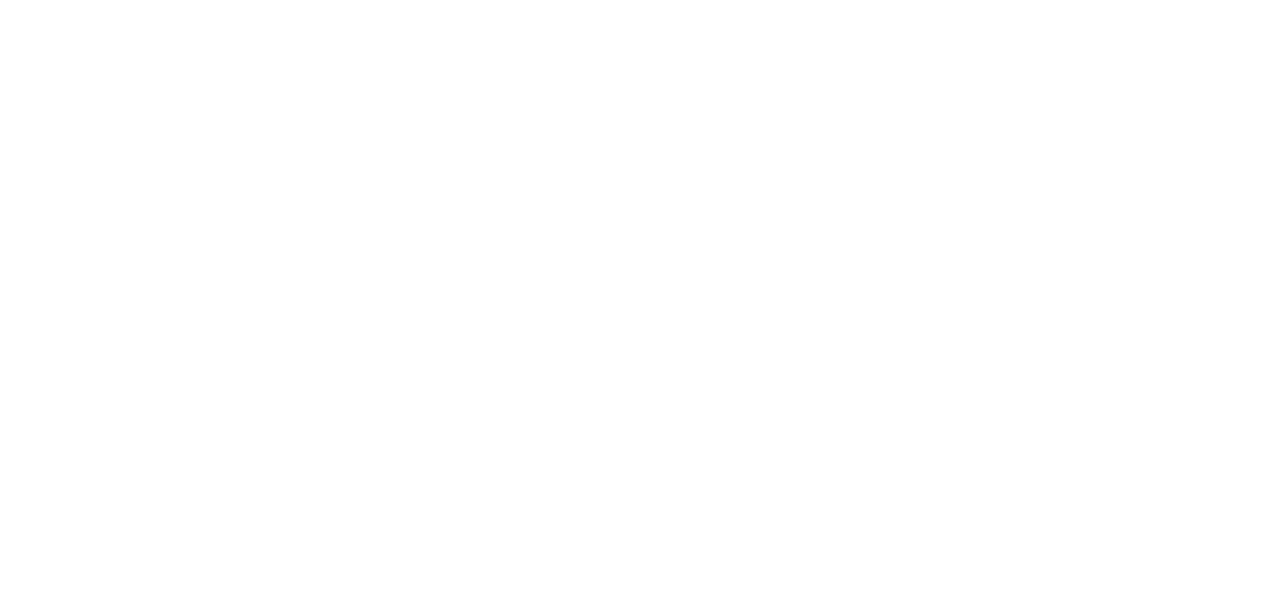
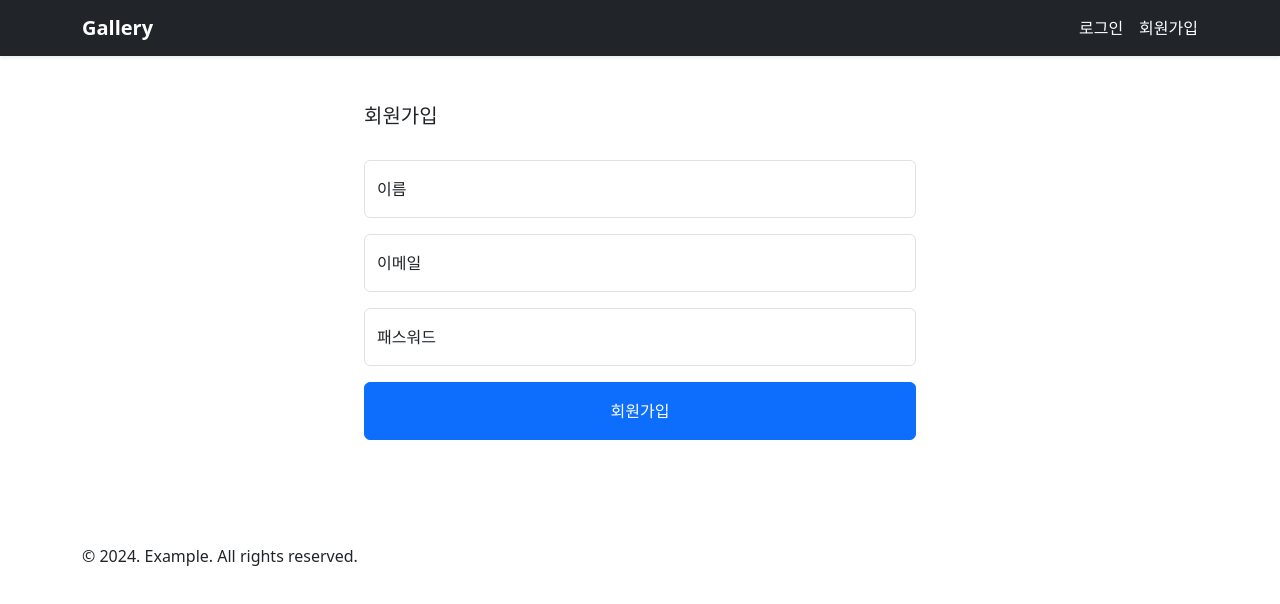
Before and after one commit to iddadda/til_galleryShop, a Vue app: page /join in a window 1280 px wide. Before the commit this address had no page. Shown: the top 604 px of the page. Built offline with nearby package versions, Linux system fonts and the light colour scheme.

Commit message:
[feat]: 회원가입 화면 만드는 중

```diff
--- a/src/App.vue
+++ b/src/App.vue
@@ -1,5 +1,12 @@
-<script setup></script>
+<script setup>
+import Header from "@/components/Header.vue";
+import Footer from "./components/Footer.vue";
+</script>
 
-<template></template>
+<template>
+  <Header />
+  <router-view />
+  <Footer />
+</template>
 
 <style scoped></style>
--- /dev/null
+++ b/src/components/Footer.vue
@@ -0,0 +1,11 @@
+<script setup></script>
+
+<template>
+  <footer class="py-5">
+    <div class="container">
+      <div>&copy; 2024. Example. All rights reserved.</div>
+    </div>
+  </footer>
+</template>
+
+<style scoped></style>
--- /dev/null
+++ b/src/components/Header.vue
@@ -0,0 +1,41 @@
+<script setup>
+// 로그아웃
+const logoutAccount = async () => {
+  alert("준비 중!");
+};
+</script>
+
+<template>
+  <header>
+    <div class="navbar navbar-dark bg-dark text-white shadow-sm">
+      <div class="container">
+        <router-link to="/" class="navbar-brand">
+          <strong>Gallery</strong>
+        </router-link>
+        <div class="menus d-flex gap-3">
+          <template v-if="true">
+            <router-link to="/login">로그인</router-link>
+            <router-link to="/join">회원가입</router-link>
+          </template>
+          <template v-else>
+            <a @click="logoutAccount()">로그아웃</a>
+            <router-link to="orders">주문 내역</router-link>
+            <router-link to="cart">장바구니</router-link>
+          </template>
+        </div>
+      </div>
+    </div>
+  </header>
+</template>
+
+<style lang="scss" scoped>
+header {
+  .menus {
+    a {
+      cursor: pointer;
+      color: #fff;
+      text-decoration: none;
+    }
+  }
+}
+</style>
--- /dev/null
+++ b/src/views/Join.vue
@@ -0,0 +1,66 @@
+<script setup>
+import { reactive } from "vue";
+import { useRouter } from "vue-router";
+
+const router = useRouter();
+
+const state = reactive({
+  form: {
+    name: "",
+    loginId: "",
+    loginPw: "",
+  },
+});
+</script>
+
+<template>
+  <div class="join">
+    <div class="container">
+      <form class="py-5 d-flex flex-column gap-3" @submit.prevent="submit">
+        <!-- 회원가입 -->
+        <h1 class="h5 mb-3">회원가입</h1>
+        <!-- 입력창: 이름 -->
+        <div class="form-floating">
+          <input
+            type="text"
+            class="form-control"
+            id="name"
+            placeholder="이름"
+            v-model="state.form.name"
+          />
+          <label for="name">이름</label>
+        </div>
+        <!-- 입력창: 이메일 -->
+        <div class="form-floating">
+          <input
+            type="text"
+            class="form-control"
+            id="loginId"
+            placeholder="이메일"
+            v-model="state.form.loginId"
+          />
+          <label for="loginId">이메일</label>
+        </div>
+        <!-- 입력창: 비밀번호 -->
+        <div class="form-floating">
+          <input
+            type="password"
+            class="form-control"
+            id="loginPw"
+            placeholder="패스워드"
+            v-model="state.form.loginPw"
+          />
+          <label for="loginPw">패스워드</label>
+        </div>
+        <!-- 회원가입 버튼 -->
+        <button class="w-100 h6 btn py-3 btn-primary">회원가입</button>
+      </form>
+    </div>
+  </div>
+</template>
+
+<style lang="scss" scoped>
+.join > .container {
+  max-width: 576px;
+}
+</style>
--- /dev/null
+++ b/src/views/Login.vue
@@ -0,0 +1,13 @@
+<script setup></script>
+
+<template>
+  <div class="login">
+    <div class="container">
+      <form class="py-5 d-flex flex-column gap-3">
+        <h1 class="h5 mb-3">로그인</h1>
+      </form>
+    </div>
+  </div>
+</template>
+
+<style scoped></style>
```
Also changed, not shown: src/router/index.js (+11 -0 lines).
